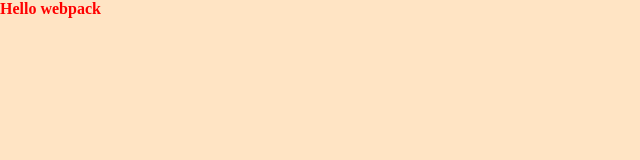
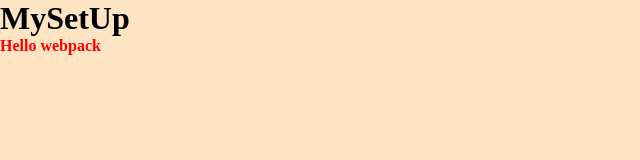
Before and after one commit to NitBravoA92/setup-project-webpack, a website built with webpack: page src/index.html in a window 1280 px wide. Shown: the whole page, without its empty margins (0-640 px from the left). Built offline with nearby package versions, Linux system fonts and the light colour scheme.

Commit message:
Update index.html file

```diff
--- a/src/index.html
+++ b/src/index.html
@@ -7,6 +7,6 @@
   <title>Project template</title>
 </head>
 <body>
-  <div id="app"></div>
+  <h1 id="title">MySetUp</h1>
 </body>
 </html>
```
Also changed, not shown: dist/index.html.
